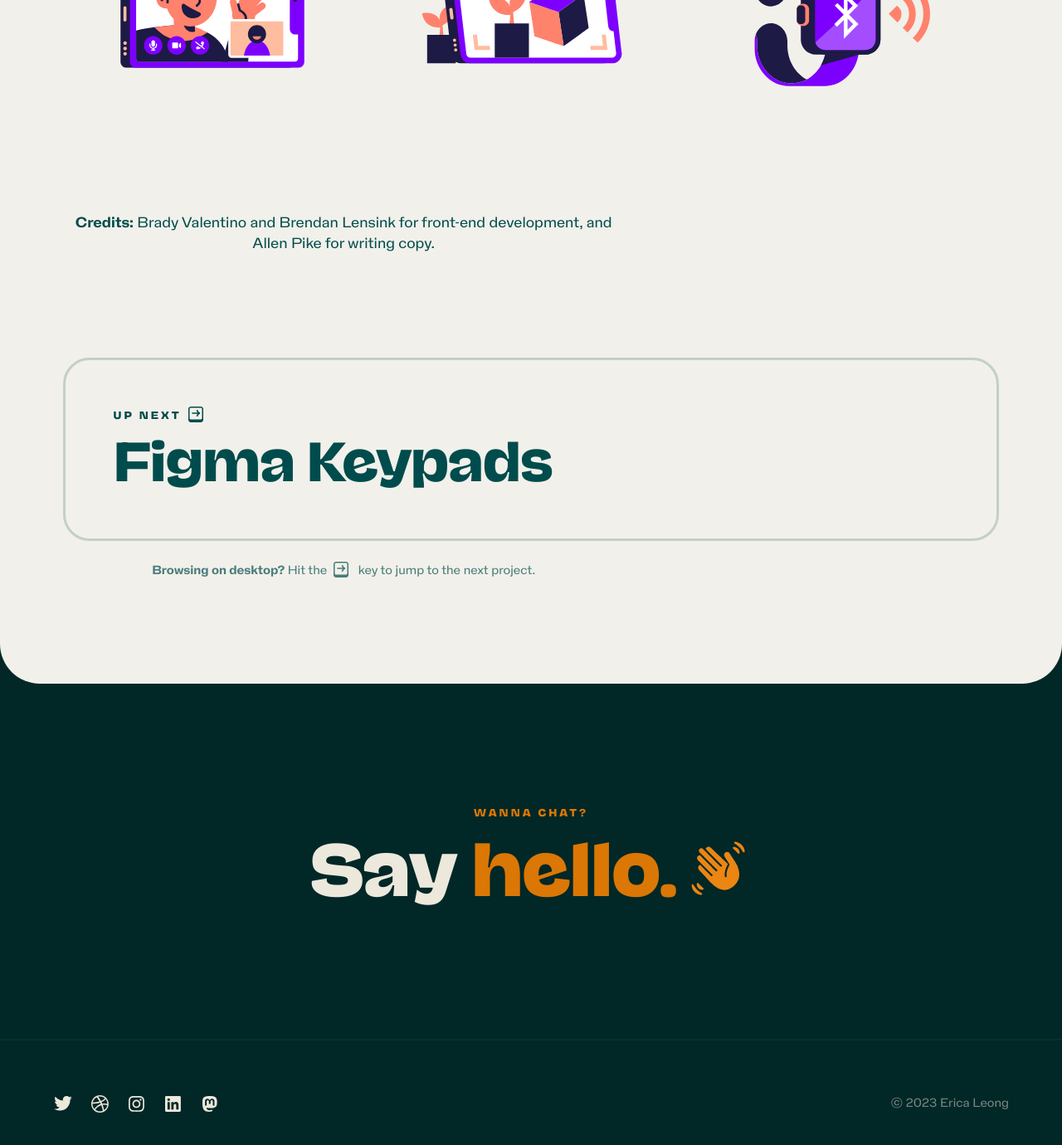
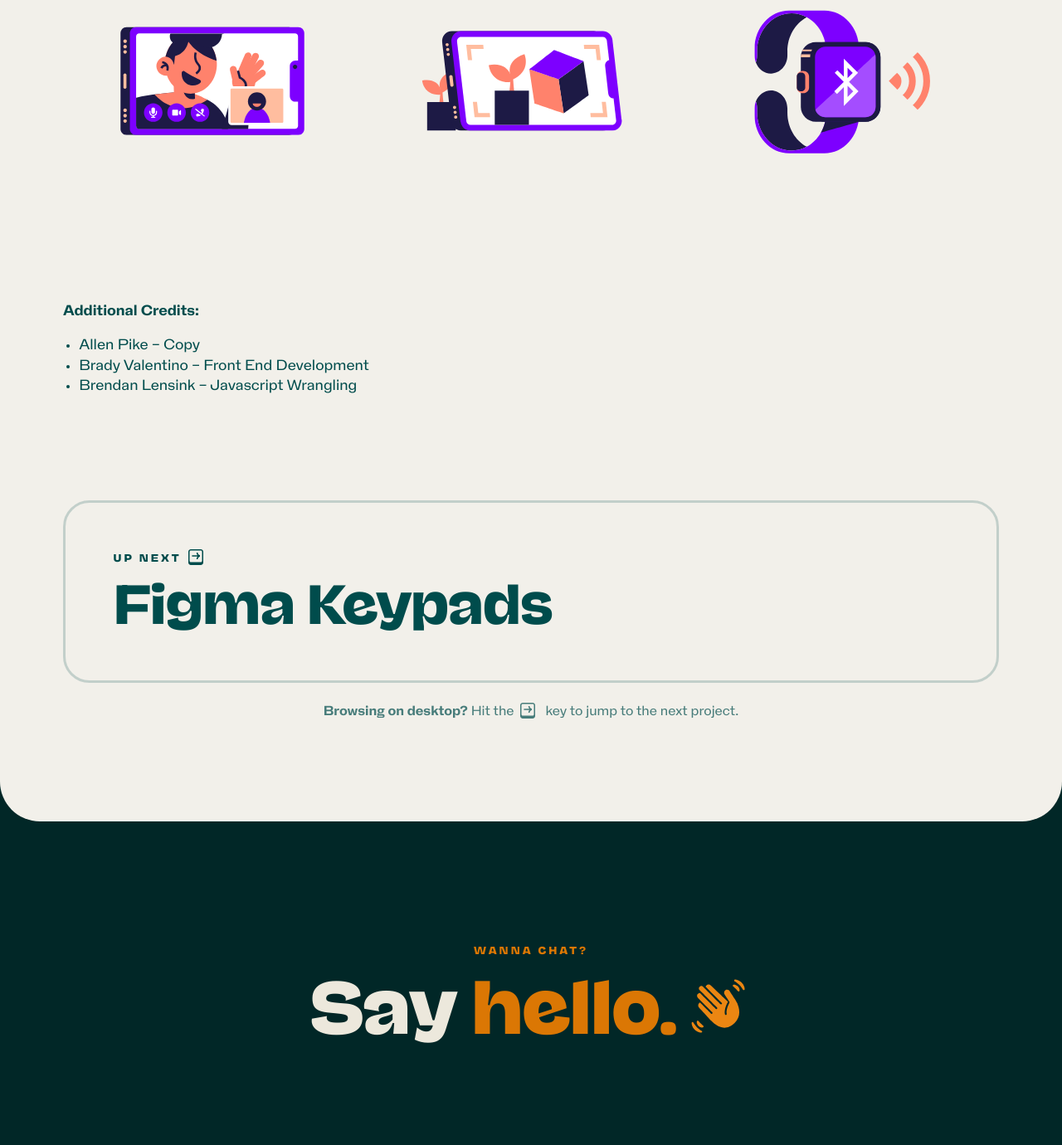
Before and after one commit to ehyleong/ehyleong.github.io, a Jekyll site: the page built from _work/1-sybama.html, in a window 1280 px wide and 1400 px high, scrolled down 5287 px. Shown: the top 1380 px of the window at 83% size. Built offline with Jekyll 4.4.1, drawn with Linux system fonts in a browser that asks for light colours; comment, search, counter and statistics services are not loaded.

Commit message:
More breathing room

```diff
--- a/_includes/navigation_projects.html
+++ b/_includes/navigation_projects.html
@@ -39,7 +39,7 @@
       </a>
     </div>
     <div class="col-xs-12 pro-tip">
-      <p><small><strong>Browsing on desktop?</strong> Hit the<span class="arrow-next" alt="right arrow"></span> key to jump to the next project.</small></p>
+      <span class="hint"><strong>Browsing on desktop?</strong> Hit the<span class="arrow-next" alt="right arrow"></span> key to jump to the next project.</span>
   </div>
     {% endif %}
   </div>
--- a/_sass/_abstracts/_fonts.scss
+++ b/_sass/_abstracts/_fonts.scss
@@ -123,6 +123,11 @@ blockquote {
     }
 }
 
+span.hint {
+    font-family: "NaNHolo-Regular", sans-serif;
+    font-size: 1rem;
+}
+
 // Links
 
 a {
--- a/_sass/_abstracts/_variables.scss
+++ b/_sass/_abstracts/_variables.scss
@@ -1,5 +1,5 @@
 // Margin
-$spacer: 6rem;
+$spacer: 7rem;
 
 // Colours
 $green: #004C4C;
--- a/_sass/main.scss
+++ b/_sass/main.scss
@@ -1073,7 +1073,7 @@ div.in-progress {
 
 // 2.6 Blog
 
-section.blog {
+section.blog, section.work {
 
 	h1, h2, h3, h4, h5, p, blockquote {
 		margin-block-start: 1em;
--- a/_work/1-sybama.html
+++ b/_work/1-sybama.html
@@ -71,7 +71,12 @@ byline: At Steamclock, we got a lot of requests for mobile apps. But not every b
 		</div>
 
 		<div class="col-lg-12 col-xs-12 half-spacer bottom-half-spacer">
-			<p class="centered"><strong>Credits:</strong> Brady Valentino and Brendan Lensink for front-end development, and Allen Pike for writing copy.</p>
+			<p><strong>Additional Credits:</strong></p>
+				<ul>
+					<li>Allen Pike – Copy</li>
+					<li>Brady Valentino – Front End Development</li>
+					<li>Brendan Lensink – Javascript Wrangling</li>
+				</ul>
 		</div>
 
 
```
